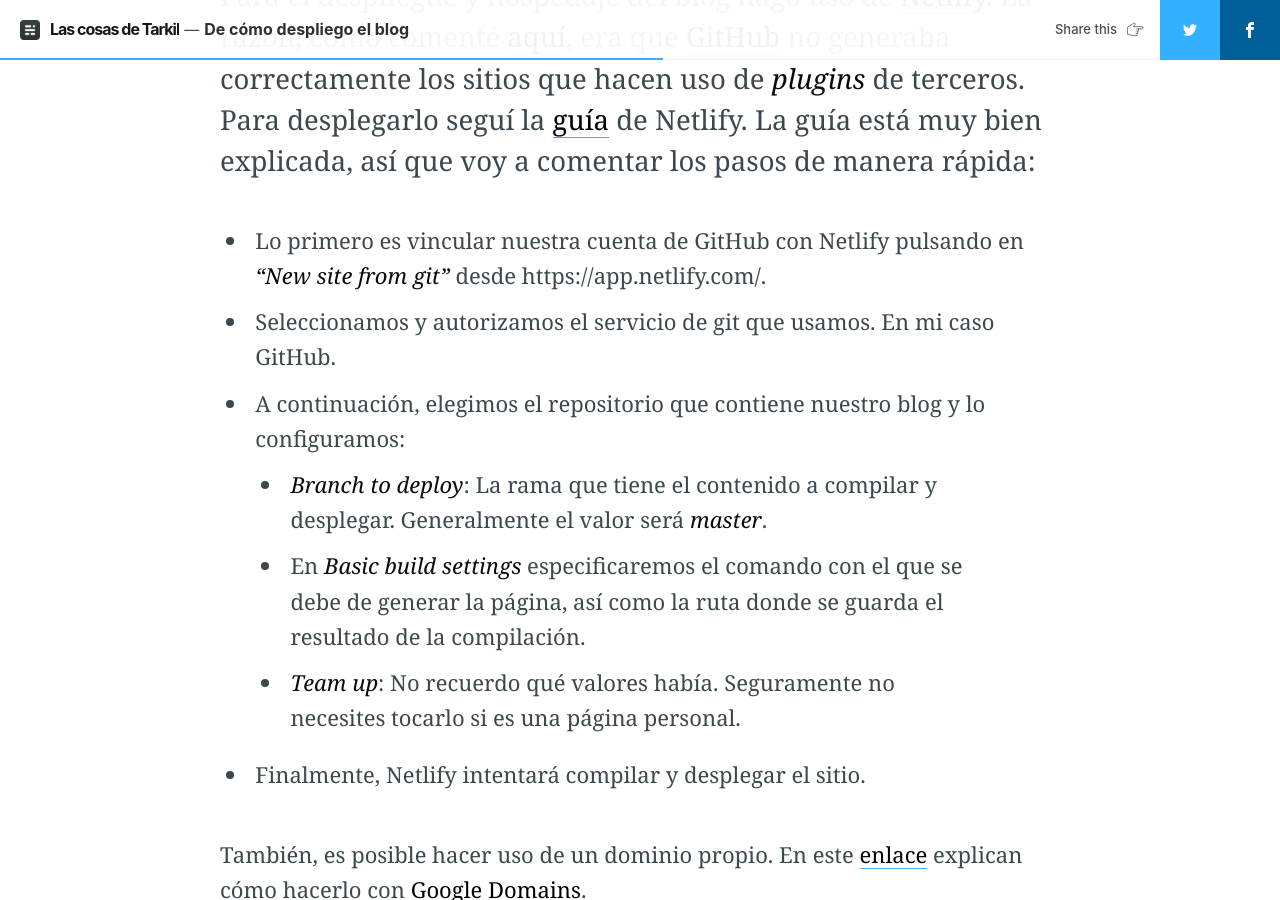
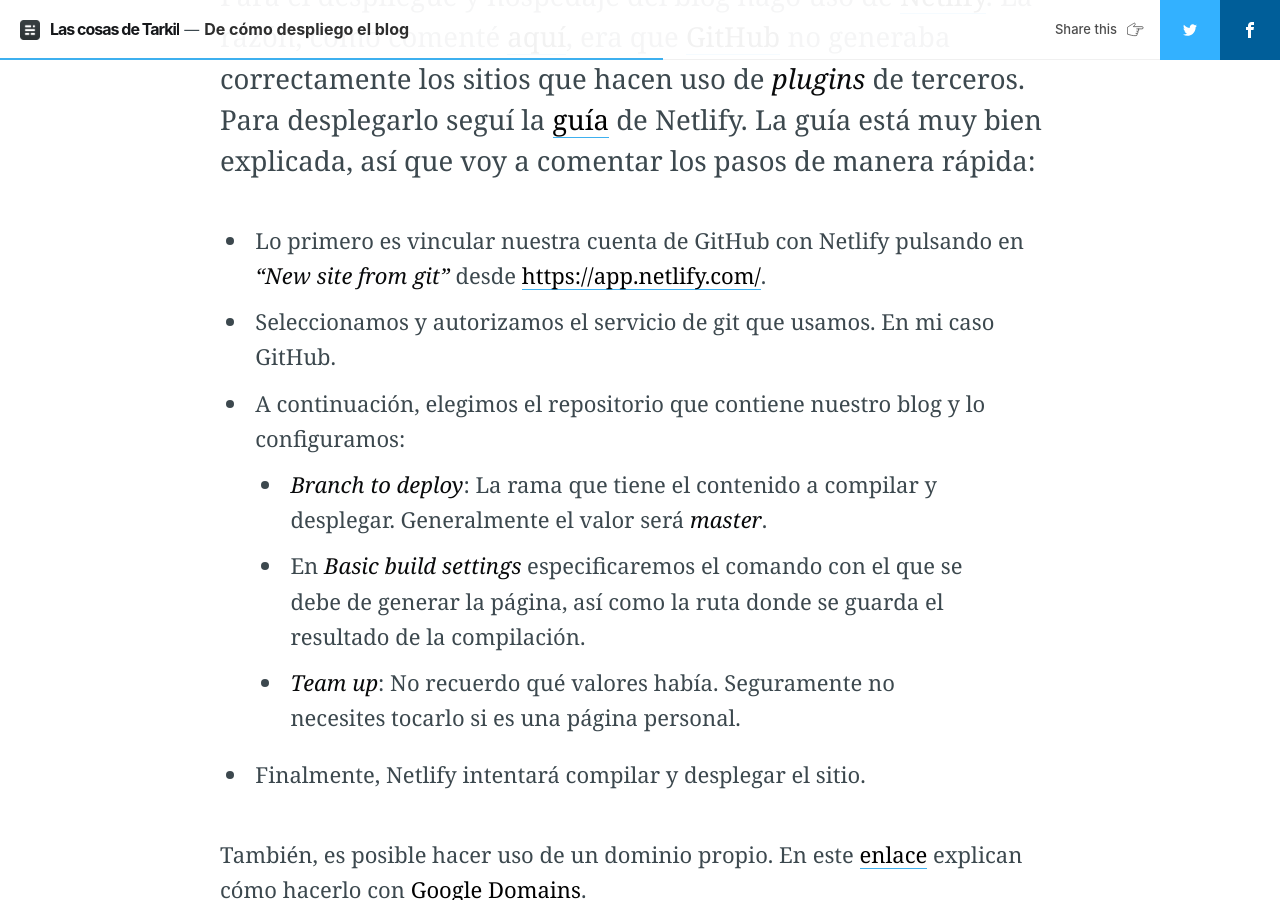
Before and after one commit to tarkil/blog, a Jekyll site: the page built from _posts/2020-05-12-automatic-deploy.md, in a window 1280 px wide and 900 px high, scrolled down 1239 px. Built offline with Jekyll 4.4.1, drawn with Linux system fonts in a browser that asks for light colours; nearby versions of some CDN libraries; some of the changed lines change nothing that is shown.

Commit message:
Fix broken link

```diff
--- a/_posts/2020-05-12-automatic-deploy.md
+++ b/_posts/2020-05-12-automatic-deploy.md
@@ -12,7 +12,7 @@
 ---
 A pesar de que estoy de confinamiento, he estado bastante ocupado y no he sacado tiempo para publicar nada. Es una lástima porque una de los objetivos del blog es mejorar mi elocución. Hace bastante que no escribo y noto que estoy algo oxidado. Tal vez, haya sido así siempre y es ahora cuando me doy cuenta. Sin más dilaciones, vayamos al tema que nos ocupa.
 Para el despliegue y hospedaje del blog hago uso de [Netlify](https://www.netlify.com/). La razón, como comenté [aquí]({% post_url 2020-04-19-fixing-broken-links %}), era que [GitHub](https://www.github.com) no generaba correctamente los sitios que hacen uso de _plugins_ de terceros. Para desplegarlo seguí la [guía](https://www.netlify.com/blog/2015/10/28/a-step-by-step-guide-jekyll-3.0-on-netlify/#step-2-link-to-your-github) de Netlify. La guía está muy bien explicada, así que voy a comentar los pasos de manera rápida:
- * Lo primero es vincular nuestra cuenta de GitHub con Netlify pulsando en _“New site from git”_  desde https://app.netlify.com/.
+ * Lo primero es vincular nuestra cuenta de GitHub con Netlify pulsando en _“New site from git”_  desde [https://app.netlify.com/](https://app.netlify.com/).
  * Seleccionamos y autorizamos  el servicio de git que usamos. En mi caso GitHub.
  * A continuación, elegimos el repositorio que contiene nuestro blog y lo configuramos:
     * _Branch to deploy_: La rama que tiene el contenido a compilar y desplegar. Generalmente el valor será _master_.
```
